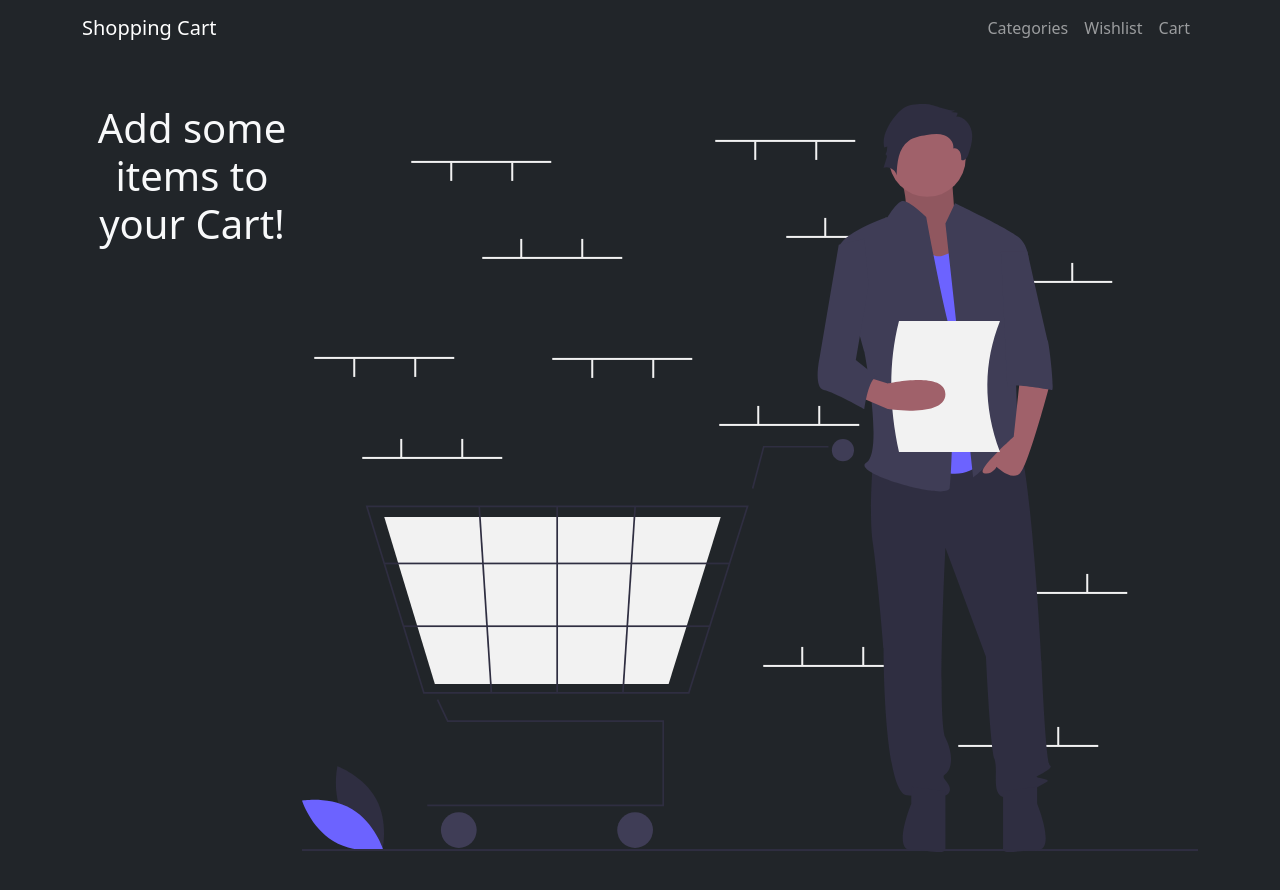
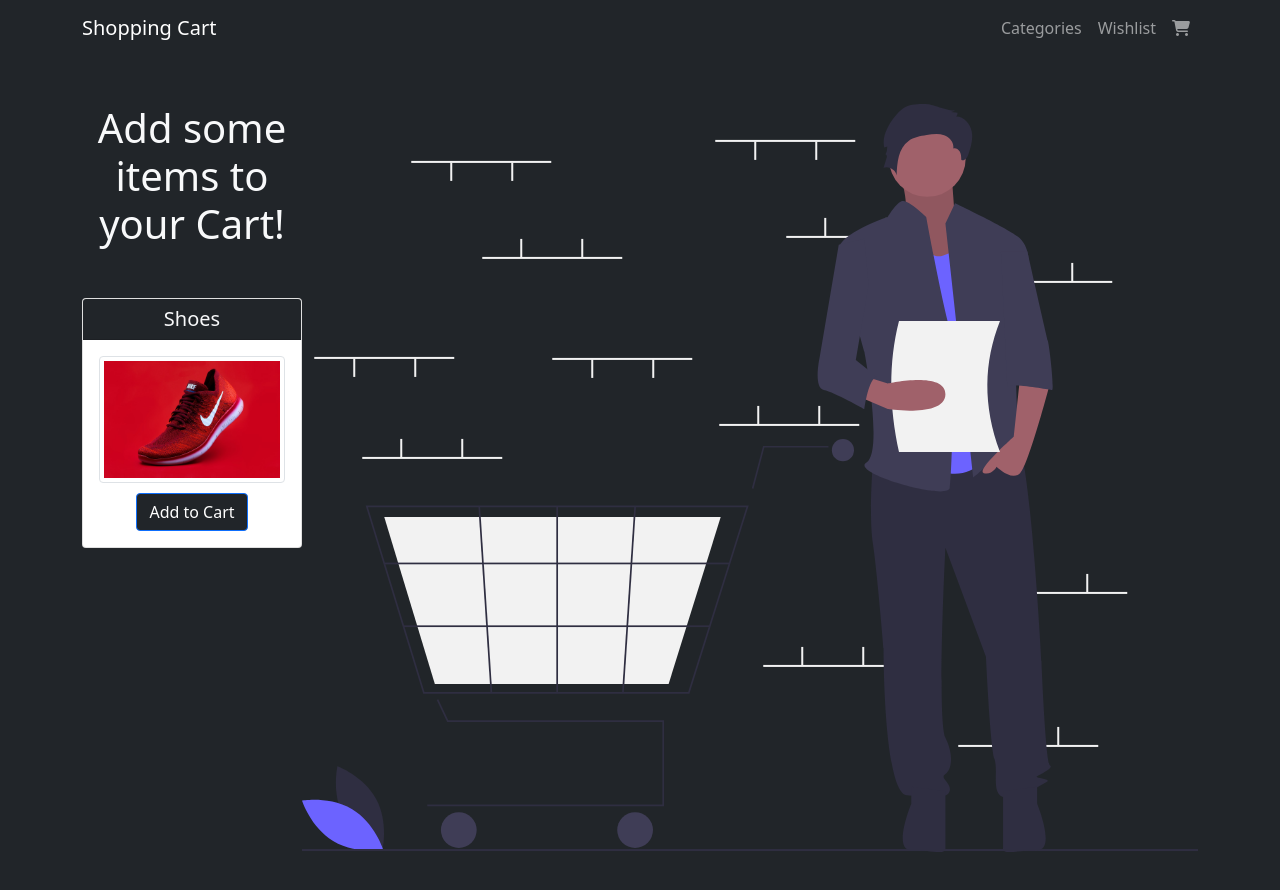
Before and after one commit to Hemant-Dev/ShoppingCart, a plain HTML site: page index.html in a window 1280 px wide. Drawn offline with nearby package versions, Linux system fonts and the light colour scheme.

Commit message:
second commit with a product feature

```diff
--- a/index.html
+++ b/index.html
@@ -38,8 +38,9 @@
                     </li>
                     <li class="nav-item">
                         <a href="#Cart" class="nav-link">
-                            Cart
+                            <i class="fas fa-shopping-cart"></i>
                         </a>
+
 
                     </li>
                 </ul>
@@ -56,7 +57,15 @@
            <div class="d-flex">
                <div>
                    <h1>Add some items to your Cart!</h1>
+                   <div class="card" id="demo">
+                        <h5 class="card-header text-light bg-dark">Shoes</h5>
+                        <div class="card-body">
+                            <img src="img/photo-1542291026-7eec264c27ff.jpeg" alt="Shoe" class="img-thumbnail rounded mx-auto d-block">
+                            <a href="#" class="btn btn-primary bg-dark" id="btn-add">Add to Cart</a>
+                        </div>
+                    </div>
                </div>
+
                <img src="img/undraw_empty_cart_co35.svg" alt="">
            </div>
        </div>
--- a/style.css
+++ b/style.css
@@ -0,0 +1,7 @@
+#demo {
+    margin-top: 50px;
+}
+
+#btn-add {
+    margin-top: 10px;
+}
```
Also changed, not shown: img/photo-1542291026-7eec264c27ff.jpeg (added).
